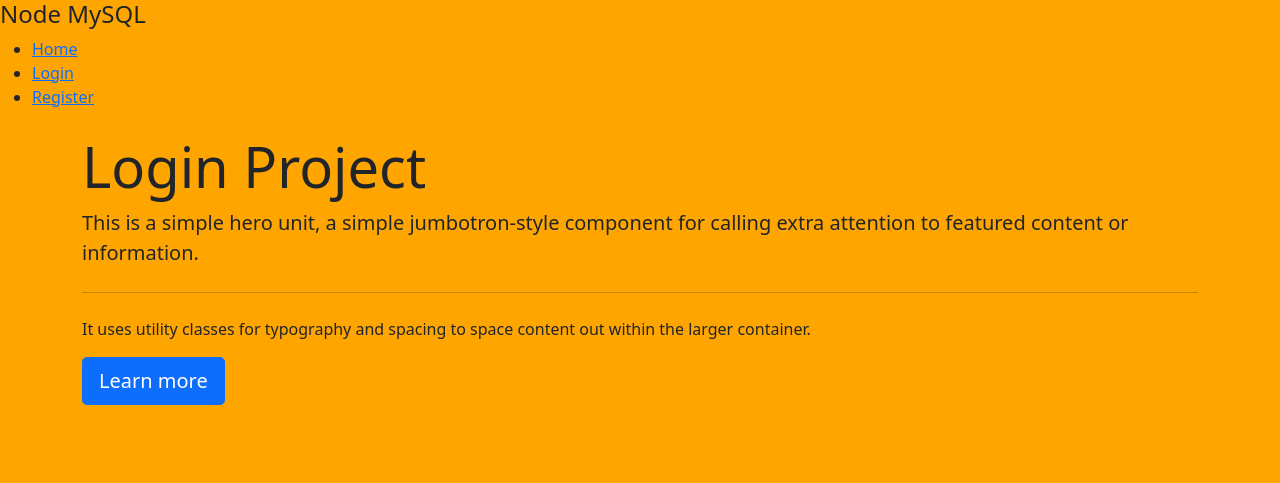
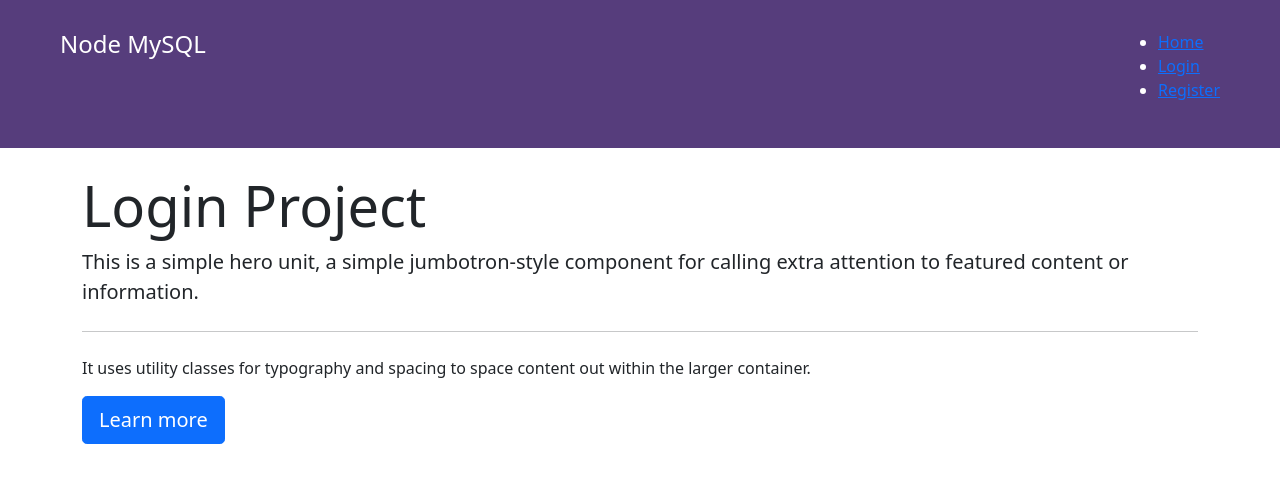
Before and after one commit to thinhphamcs/paw-umass, a Node server app: page / in a window 1280 px wide. Shown: the top 483 px of the page. Run offline with Node 20, Linux system fonts and the light colour scheme.

Commit message:
Added style css for nav element

```diff
--- a/public/style.css
+++ b/public/style.css
@@ -1,3 +1,10 @@
-body {
-    background-color: orange;
+nav {
+    background-color: #563d7c;
+    color: #fff;
+    padding: 30px 60px; /* 30px top and bottom and 60px left and right */
+    /*
+    *   'display: flex' and 'justify content: space between' will grab elements and push them to side corners
+    */
+    display: flex;
+    justify-content: space-between;
 }
```
